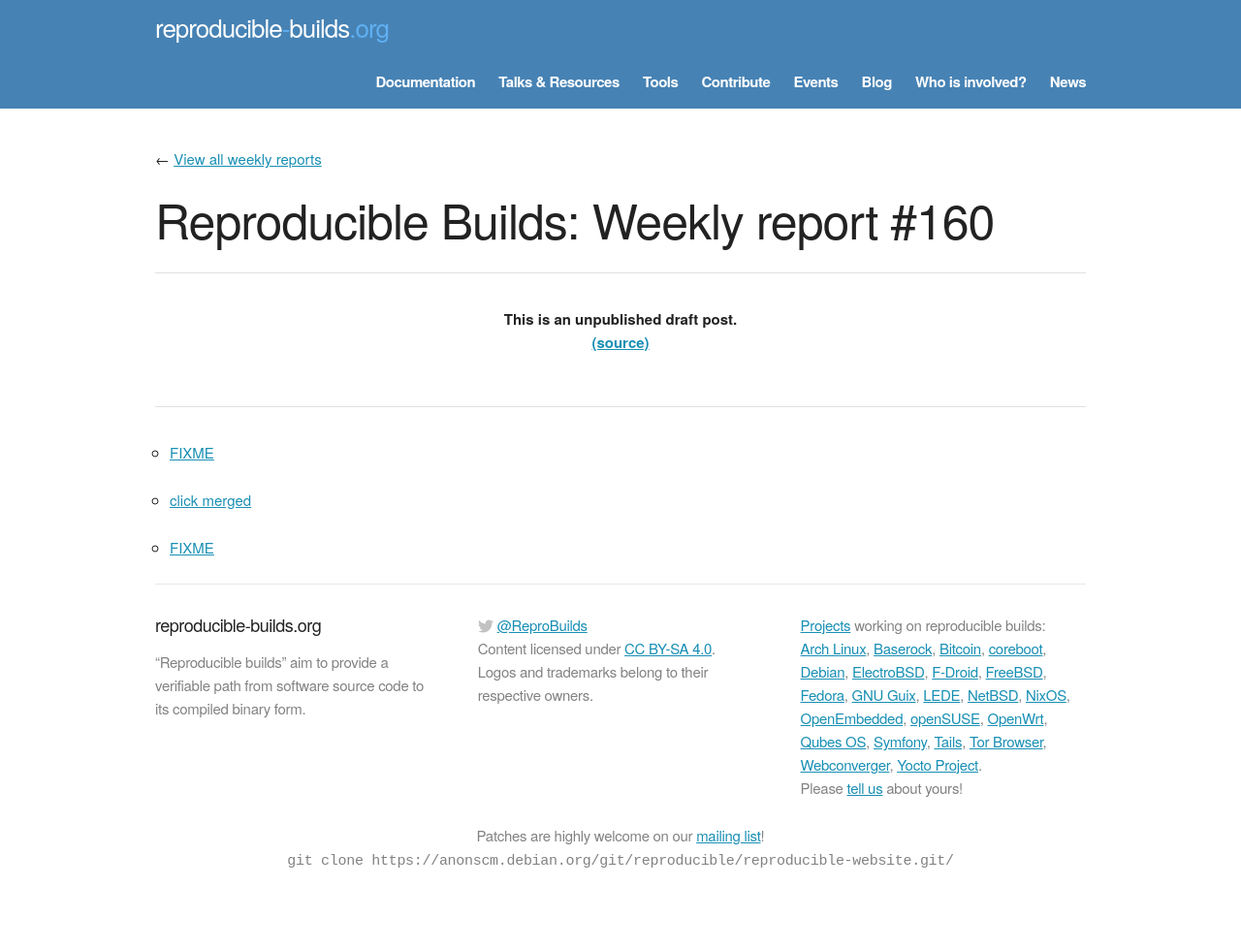
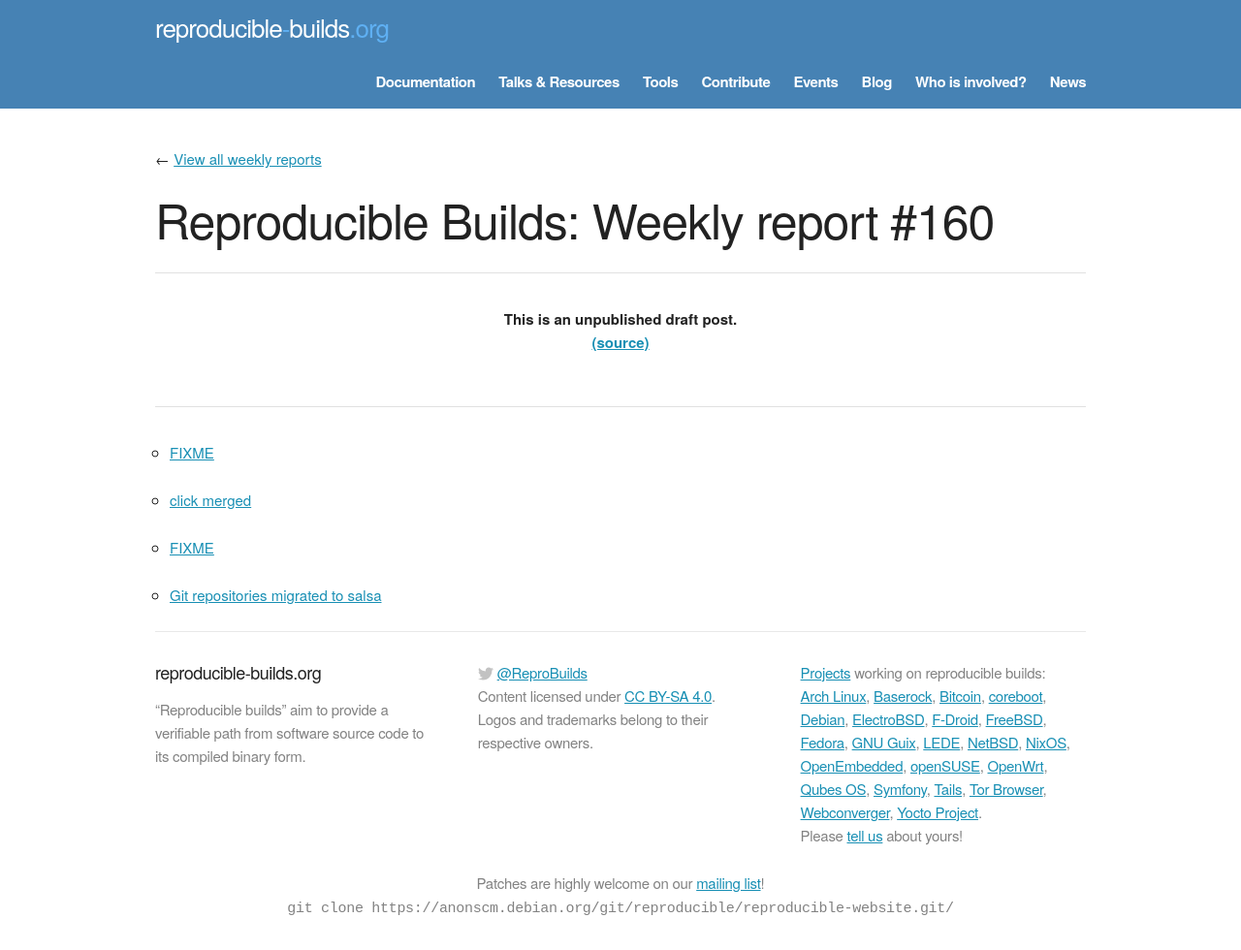
Before and after one commit to prototypefund/reproducible-website, a Jekyll site: the page built from _blog/posts/160.md, in a window 1280 px wide. Shown: the whole page at 97% size. Built offline with Jekyll 4.4.1, drawn with Linux system fonts in a browser that asks for light colours; some web fonts are replaced; before the commit the page ends 931 px from its top, so only the background shows below that.

Commit message:
160 += Git repositories migrated to salsa <https://salsa.debian.org/reproducible-builds>

```diff
--- a/_blog/posts/160.md
+++ b/_blog/posts/160.md
@@ -8,3 +8,5 @@ week: 160
 * [click merged](https://github.com/pallets/click/pull/963)
 
 * [FIXME](https://github.com/rubygems/rubygems/issues/2290)
+
+* [Git repositories migrated to salsa](https://salsa.debian.org/reproducible-builds)
```
